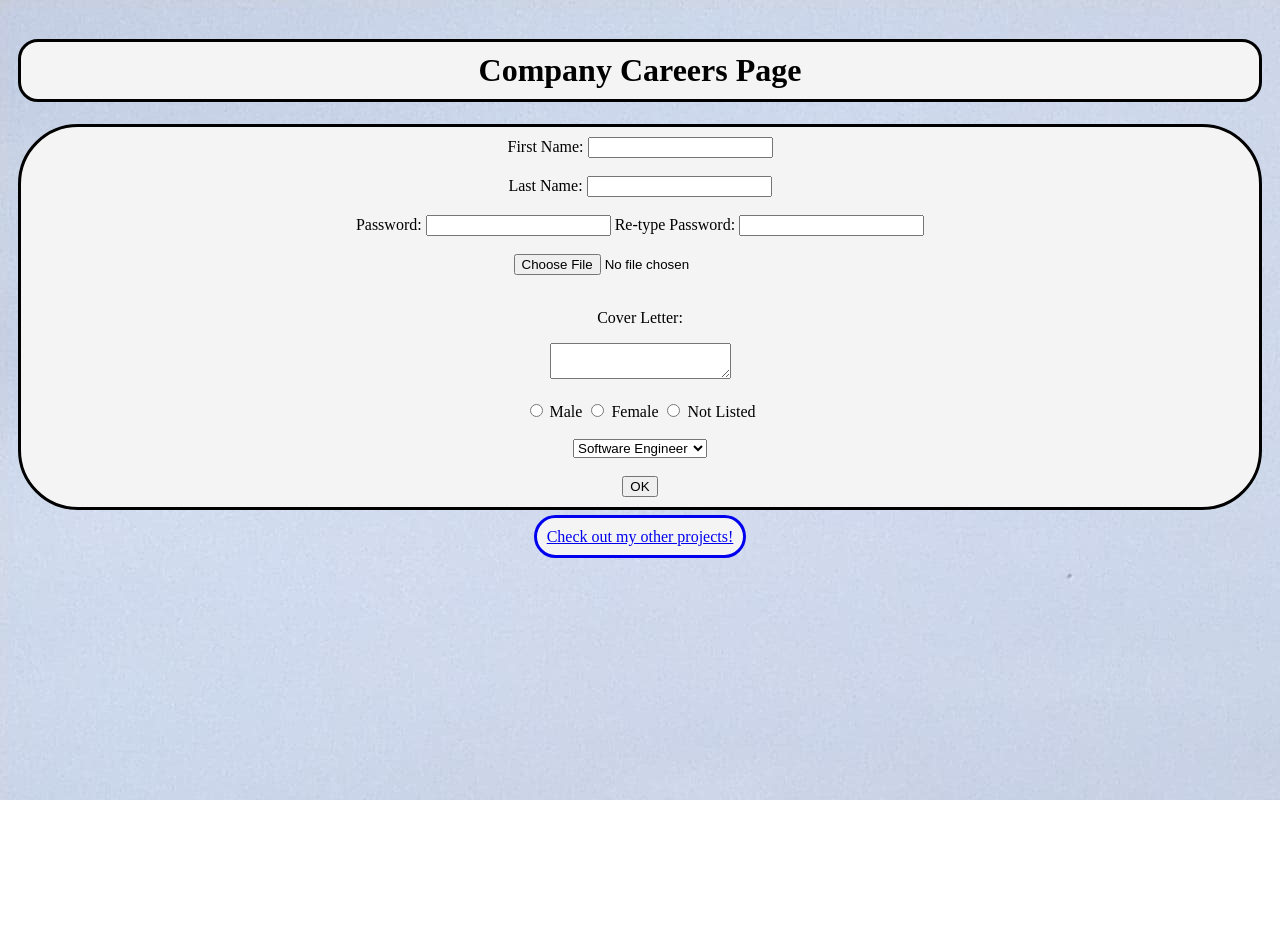
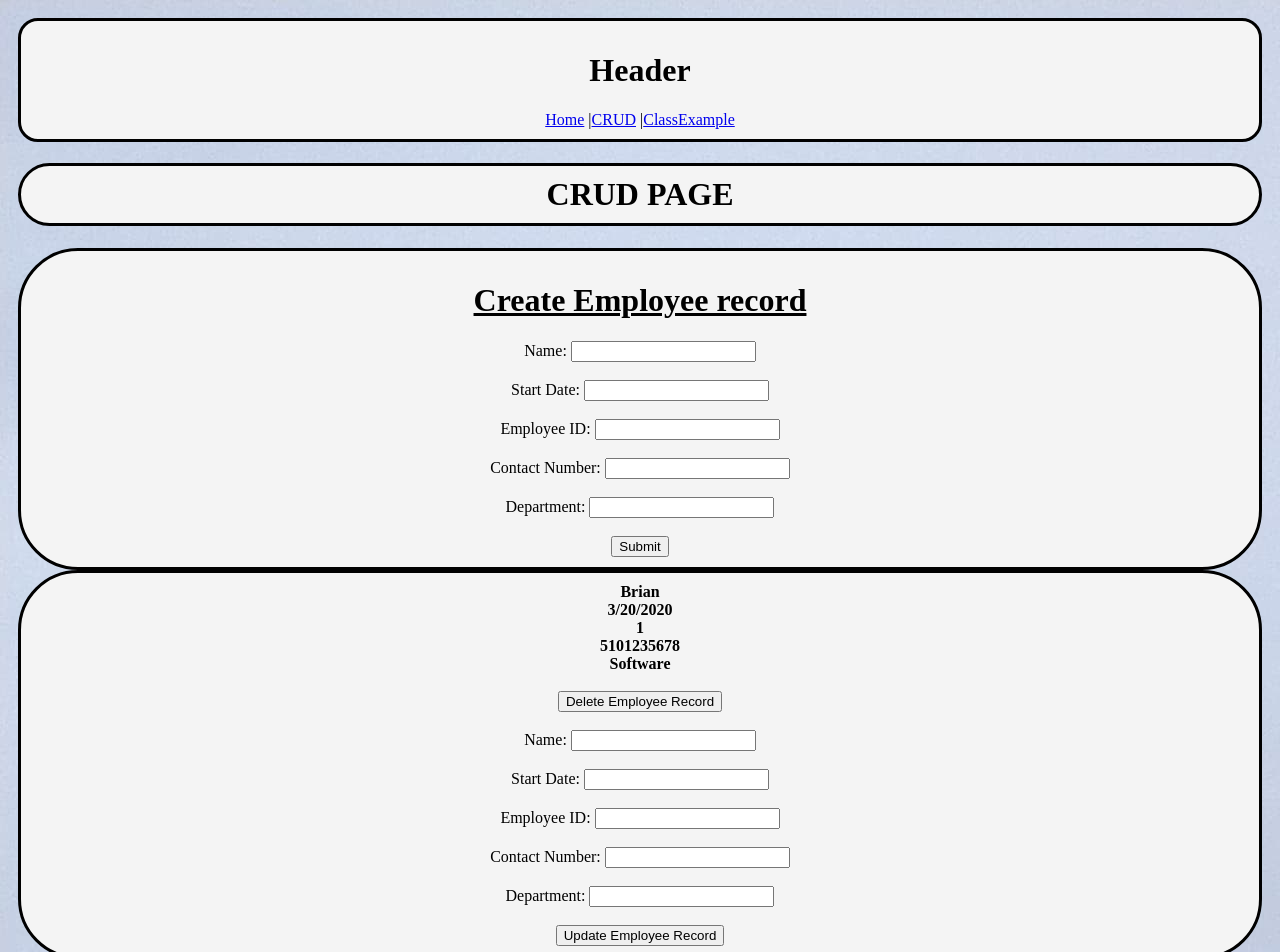
Before and after one commit to NguyenBrianL97/react-apply-application, a React (Create React App) app: page /CRUD in a window 1280 px wide. Shown: the top 952 px of the page. Before the commit the page ends 800 px from the top, so only its background shows below. Built offline with nearby package versions, Linux system fonts and the light colour scheme.

Commit message:
before redux

```diff
--- a/package.json
+++ b/package.json
@@ -8,6 +8,7 @@
     "@testing-library/user-event": "^7.2.1",
     "react": "^16.13.0",
     "react-dom": "^16.13.0",
+    "react-router-dom": "^5.1.2",
     "react-scripts": "3.4.0"
   },
   "scripts": {
--- a/src/App.js
+++ b/src/App.js
@@ -1,18 +1,39 @@
-import React from 'react';
+import React, { Component } from 'react';
+import { BrowserRouter as Router, Route} from 'react-router-dom';
+
 import './App.css';
 import Form from './components/Form.js'
 import Top from './components/Top.js'
 import Bottom from './components/Bottom.js'
+import ClassExample from './components/ClassExample.js'
+import Crud from './components/pages/Crud.js'
+import Header from './components/layout/Header'
 
-function App() {
+
+class App extends Component{
+  render() {
     return (
+      <Router>
         <div className="App">
+          <div className="container">
+            <Header/>
+            <Route exact path="/" render={props => (
+              <React.Fragment>
                   <Top/>
                   <Form/>
                   <br/>
                   <Bottom/>
+              </React.Fragment>
+            )}/>
+            <Route path='/Sandbox' component={ClassExample} />
+            <Route path='/CRUD' component={Crud} />
+
           </div>
+        </div>
+      </Router>
+
       );
+  }
 }
 
 export default App;
--- a/src/components/Bottom.js
+++ b/src/components/Bottom.js
@@ -12,6 +12,7 @@ const pstyle = {
 function Bottom() {
   return(
   <a style={pstyle} href="https://github.com/NguyenBrianL97/react-apply-application">Check out my other projects!</a>
+
   )
 }
 
--- /dev/null
+++ b/src/components/ClassExample.js
@@ -0,0 +1,39 @@
+import React from 'react';
+
+class ClassExample extends React.Component {
+  //argument?
+  constructor() {
+    //argument?
+    super();
+
+    //Becomes useful now to build state
+    this.state = {color: "red"};
+
+  }
+
+  changeColor = () => {
+    this.setState({color: "blue"});
+  }
+
+  render() {
+    return (
+    //displaying state and then prop variable
+    //then inserting a p generated by function
+    <div>
+      <h2>I am a {this.state.color} {this.props.brand}!</h2>
+      <button type="button" onClick={this.changeColor}>Change color</button>
+      <p> This is a p element inserted by a function outside of the component{Top()}</p>
+    </div>
+    );
+  }
+}
+
+//Not same name as file so does not run unless called; a helper function
+function Top() {
+  return(
+  <p>The p element!</p>
+  )
+}
+
+
+export default ClassExample
--- a/src/components/Top.js
+++ b/src/components/Top.js
@@ -6,10 +6,8 @@ const pstyle = {
     textAlign: 'center',
     borderRadius: '20px',
     borderStyle: 'solid'
+}
 
-
-
-}
 
 
 function Top() {
--- /dev/null
+++ b/src/components/layout/Header.js
@@ -0,0 +1,27 @@
+import React from 'react';
+import { Link } from 'react-router-dom'
+
+const pstyle = {
+    background: '#f4f4f4',
+    padding: '10px',
+    textAlign: 'center',
+    borderRadius: '20px',
+    borderStyle: 'solid'
+}
+
+
+
+class Header extends React.Component{
+  render(){
+    return(
+      <header style={pstyle}>
+        <h1 >Header</h1>
+        <Link to="/">Home</Link> |
+        <Link to="/CRUD">CRUD</Link> |
+        <Link to="/Sandbox">ClassExample</Link>
+        </header>
+    )
+  }
+}
+
+export default Header;
--- /dev/null
+++ b/src/components/pages/Crud.js
@@ -0,0 +1,206 @@
+import React from 'react';
+
+const pstyle = {
+    borderRadius: '60px',
+    background: '#f4f4f4',
+    padding: '10px 10px',
+    borderStyle: 'solid',
+}
+
+class Add extends React.Component {
+  state = {
+    name: '',
+    sdate: '',
+    empid: '',
+    phone: '',
+    dept: ''
+  }
+
+  onSubmit = (e) => {
+    e.preventDefault();
+    this.props.addemp(this.state.name,this.state.sdate,this.state.empid,this.state.phone,this.state.dept);
+    this.setState({
+      name: '',
+      sdate: '',
+      empid: '',
+      phone: '',
+      dept: ''
+    });
+  }
+
+  onChange = (e) => this.setState({ [e.target.name] : e.target.value });
+
+  render() {
+    return (
+    <div>
+      <h1 style={pstyle}>CRUD PAGE</h1>
+      <form style={pstyle} onSubmit={this.onSubmit}>
+        <h1 style={{textDecoration: 'underline'}}>Create Employee record</h1>
+
+        Name: <input type = 'text' name="name" value={this.state.name} onChange={this.onChange}/>
+        <br/><br/>
+        Start Date: <input type = 'text' name="sdate" value={this.state.sdate} onChange={this.onChange}/>
+        <br/><br/>
+        Employee ID: <input type = 'text' name="empid" value={this.state.empid} onChange={this.onChange}/>
+        <br/><br/>
+        Contact Number: <input type = 'text' name="phone" value={this.state.phone} onChange={this.onChange}/>
+        <br/><br/>
+        Department: <input type = 'text' name="dept" value={this.state.dept} onChange={this.onChange}/>
+        <br/><br/>
+
+        <input type="submit" value="Submit" />
+      </form>
+    </div>
+    );
+  }
+}
+
+let inp_name="";
+let inp_date="";
+let inp_id="";
+let inp_number="";
+let inp_dept="";
+class Crud extends React.Component {
+  constructor() {
+    super();
+    this.state={
+      list: [
+        {name: 'Brian',
+        sdate: '3/20/2020',
+        empid: 1,
+        phone: '5101235678',
+        dept: 'Software'
+        },
+        {name: 'Henry',
+        sdate: '3/14/2020',
+        empid: 2,
+        phone: '4081235678',
+        dept: 'Electrical'
+        }
+      ]
+    }
+
+  }
+
+  ButtonRemoveHandler(id)
+  {
+      let upd_lst=this.state.list.filter(val=>val.empid!==id);
+      this.setState({list:upd_lst});
+  }
+
+
+
+  //addemp
+  addemp = (name,sdate,empid,phone,dept) => {
+    const newEmployee = {
+      name: name,
+      sdate: sdate,
+      empid: empid,
+      phone: phone,
+      dept: dept
+    }
+
+    this.setState({ list: [...this.state.list, newEmployee]})
+  }
+
+
+
+  ButtonUpdateHandler(id)
+  {
+
+    var list = [...this.state.list];
+    var index = list.findIndex(obj => obj.empid === id);
+    list[index].name = inp_name;
+    list[index].sdate = inp_date;
+    list[index].dept = inp_dept;
+    list[index].phone = inp_number;
+    list[index].empid = inp_id;
+    this.setState({list});
+
+    inp_name="";
+    inp_date="";
+    inp_id="";
+    inp_number="";
+    inp_dept="";
+  }
+
+  onSubmit = (e) => {
+    e.preventDefault();
+
+
+  }
+
+  UpdateValueN(e)
+    {
+        inp_name=e.target.value;
+    }
+  UpdateValueD(e)
+    {
+        inp_dept=e.target.value;
+    }
+  UpdateValueP(e)
+    {
+        inp_number=e.target.value;
+    }
+  UpdateValueI(e)
+    {
+        inp_id=e.target.value;
+    }
+  UpdateValueS(e)
+    {
+        inp_date=e.target.value;
+    }
+
+
+  render() {
+    return(
+      <div>
+        <Add addemp={this.addemp}/>
+        <div>
+
+          {this.state.list.map(val=>
+
+            <div style={pstyle}>
+
+              <div><b>{val.name}</b></div>
+              <div><b>{val.sdate}</b></div>
+              <div><b>{val.empid}</b></div>
+              <div><b>{val.phone}</b></div>
+              <div><b>{val.dept}</b></div>
+              <br/>
+              <div ><button onClick={()=>this.ButtonRemoveHandler(val.empid)}>Delete Employee Record</button></div>
+              <br/>
+
+              <form onSubmit={this.onSubmit}>
+
+                Name: <input type = 'text' name="name" onBlur={this.UpdateValueN} />
+                <br/><br/>
+                Start Date: <input type = 'text' name="sdate" onBlur={this.UpdateValueS} />
+                <br/><br/>
+                Employee ID: <input type = 'text' name="empid" onBlur={this.UpdateValueI}/>
+                <br/><br/>
+                Contact Number: <input type = 'text' name="phone" onBlur={this.UpdateValueP}/>
+                <br/><br/>
+                Department: <input type = 'text' name="dept" onBlur={this.UpdateValueD}/>
+                <br/><br/>
+
+                <div ><button onClick={()=>this.ButtonUpdateHandler(val.empid)}>Update Employee Record</button></div>
+
+
+
+
+
+
+              </form>
+
+
+            </div>
+          )}
+
+        </div>
+      </div>
+    )
+  }
+}
+
+export default Crud;
```
Also changed, not shown: 1 other file (tests, documents, lock files or other folders). Lines whose indentation alone changed are shown as unchanged.
